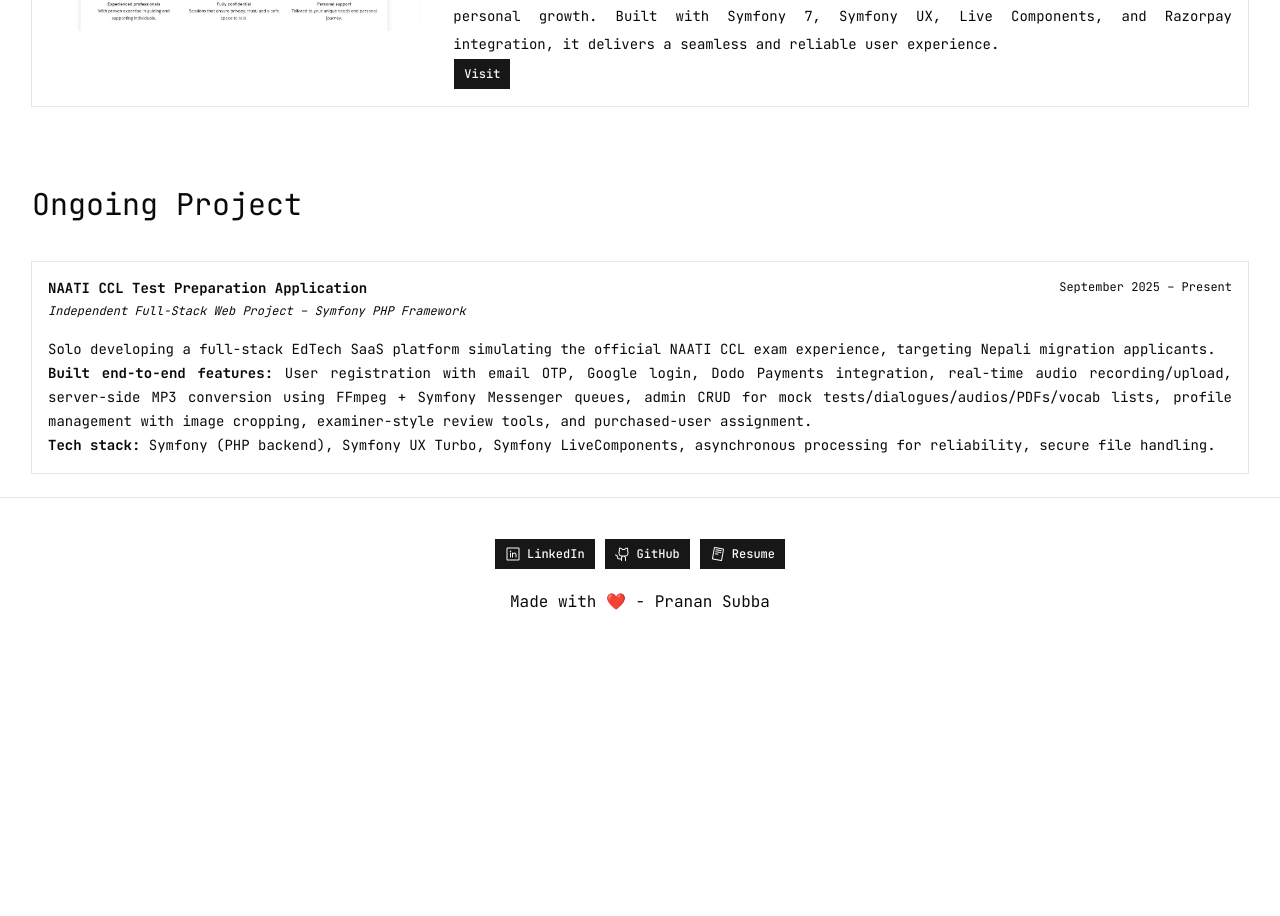
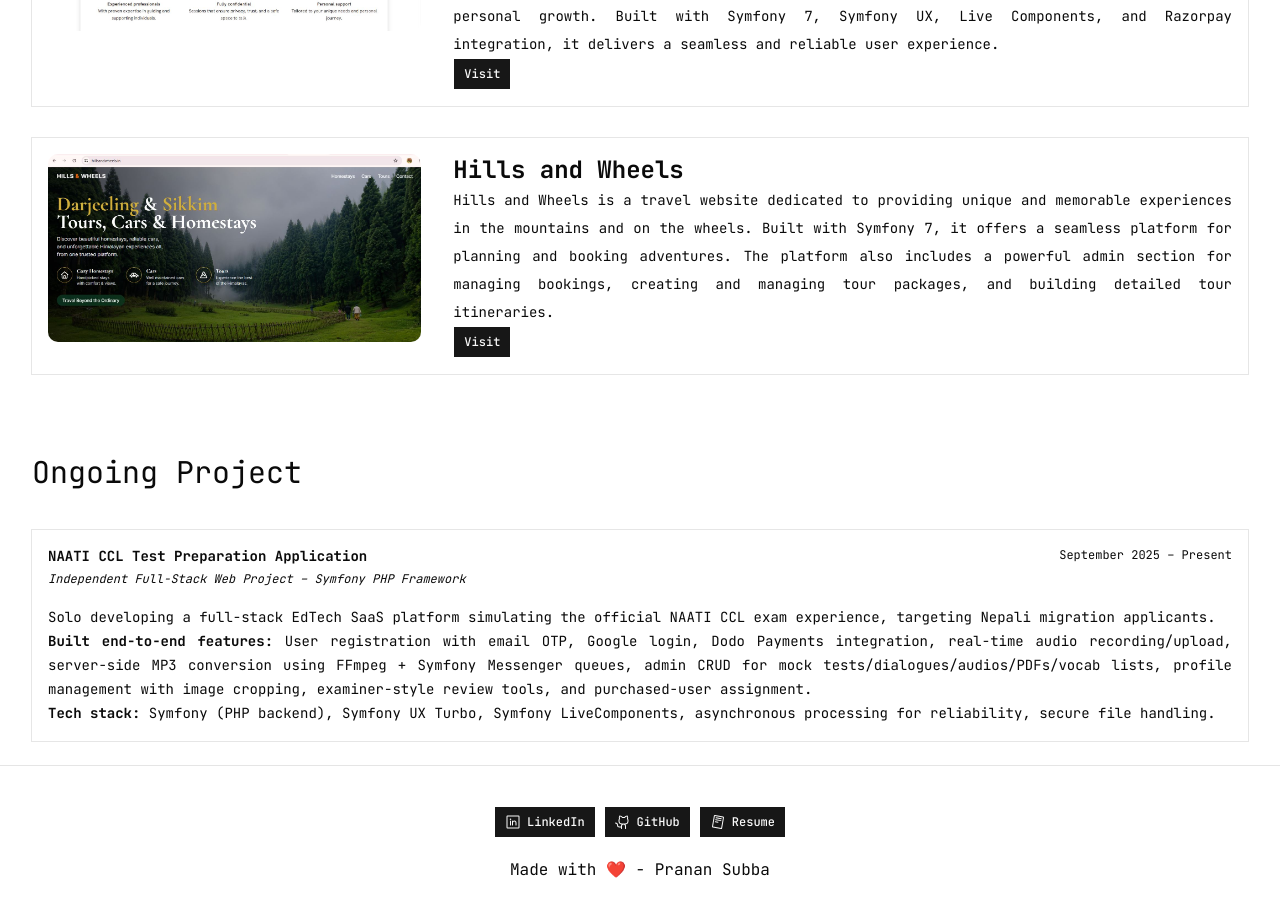
Before and after one commit to TsongSteven/portfolio-ps-nextjs, a Next.js app: page / in a window 1280 px wide. Shown: the part 2240-3156 px from the top of the page. Before the commit the page ends 2894 px from the top, so only its background shows below. Built offline with nearby package versions, Linux system fonts and the light colour scheme.

Commit message:
added hiils and wheels in project

```diff
--- a/data/projects.js
+++ b/data/projects.js
@@ -27,4 +27,11 @@
         url: "https://rosekosujaw.com/",
         project_description: "Rosekosujaw is a counselling web application founded by Roseline Lepcha, an educator and student counsellor dedicated to guiding young minds. It helps students discover their strengths, choose the right courses, and make informed career decisions with confidence. The platform also offers stress support, creating a safe and encouraging environment for personal growth. Built with Symfony 7, Symfony UX, Live Components, and Razorpay integration, it delivers a seamless and reliable user experience."
     },
+    {
+        id: 5,
+        image_path: "/projects/hills-and-wheels.JPG",
+        project_title: "Hills and Wheels",
+        url: "https://hillsandwheels.in/",
+        project_description: "Hills and Wheels is a travel website dedicated to providing unique and memorable experiences in the mountains and on the wheels. Built with Symfony 7, it offers a seamless platform for planning and booking adventures. The platform also includes a powerful admin section for managing bookings, creating and managing tour packages, and building detailed tour itineraries."
+    },
 ]
```
Also changed, not shown: public/projects/hills-and-wheels.JPG (added).
